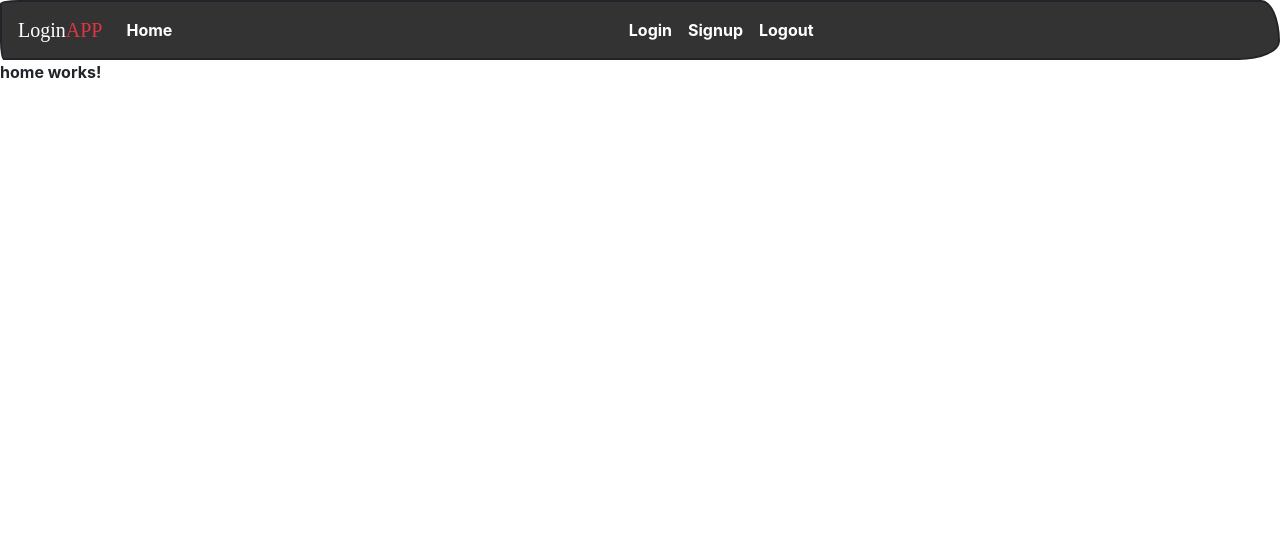
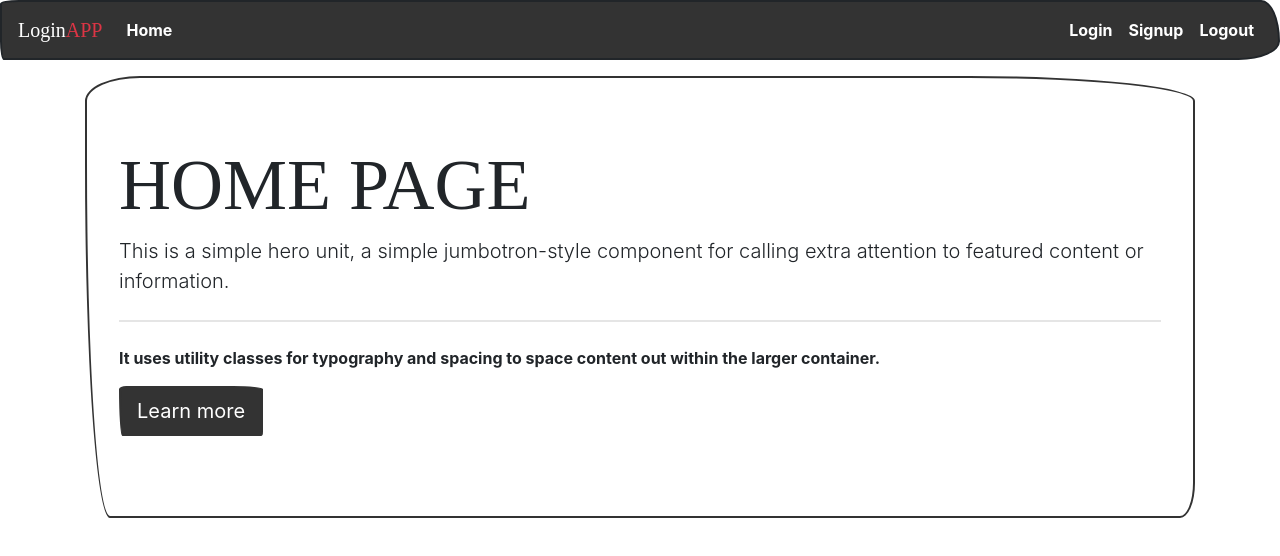
Before and after one commit to Hattori21/loginapp, an Angular app: page / in a window 1280 px wide. Shown: the top 556 px of the page. Built offline with nearby package versions, Linux system fonts and the light colour scheme; a web font is replaced by a local one.

Commit message:
Layed out the Home and Members page

```diff
--- a/src/app/app.component.html
+++ b/src/app/app.component.html
@@ -1,2 +1,4 @@
 <app-navbar></app-navbar>
-<router-outlet></router-outlet>
+<div class="container mt-3">
+	<router-outlet></router-outlet>
+</div>
--- a/src/app/components/home/home.component.html
+++ b/src/app/components/home/home.component.html
@@ -1,3 +1,9 @@
-<p>
-  home works!
-</p>
+<div class="jumbotron">
+  <h1 class="display-3">HOME PAGE</h1>
+  <p class="lead">This is a simple hero unit, a simple jumbotron-style component for calling extra attention to featured content or information.</p>
+  <hr class="my-4">
+  <p>It uses utility classes for typography and spacing to space content out within the larger container.</p>
+  <p class="lead">
+    <a class="btn btn-primary btn-lg" href="#" role="button">Learn more</a>
+  </p>
+</div>
--- a/src/app/components/members/members.component.html
+++ b/src/app/components/members/members.component.html
@@ -1,3 +1,9 @@
-<p>
-  members works!
-</p>
+<div class="jumbotron">
+  <h1 class="display-3">Members area</h1>
+  <p class="lead">This is a simple hero unit, a simple jumbotron-style component for calling extra attention to featured content or information.</p>
+  <hr class="my-4">
+  <p>It uses utility classes for typography and spacing to space content out within the larger container.</p>
+  <p class="lead">
+    <a class="btn btn-primary btn-lg" href="#" role="button">Learn more</a>
+  </p>
+</div>
--- a/src/app/components/navbar/navbar.component.html
+++ b/src/app/components/navbar/navbar.component.html
@@ -7,7 +7,7 @@
         <a class="nav-link" href="#" routerLink="/">Home <span class="sr-only">(current)</span></a>
       </li>
     </ul>
-    <ul class="navbar-nav mr-auto">
+    <ul class="navbar-nav">
       <li class="nav-item active">
         <a class="nav-link" href="#" routerLink="/login">Login</a>
       </li>
```
